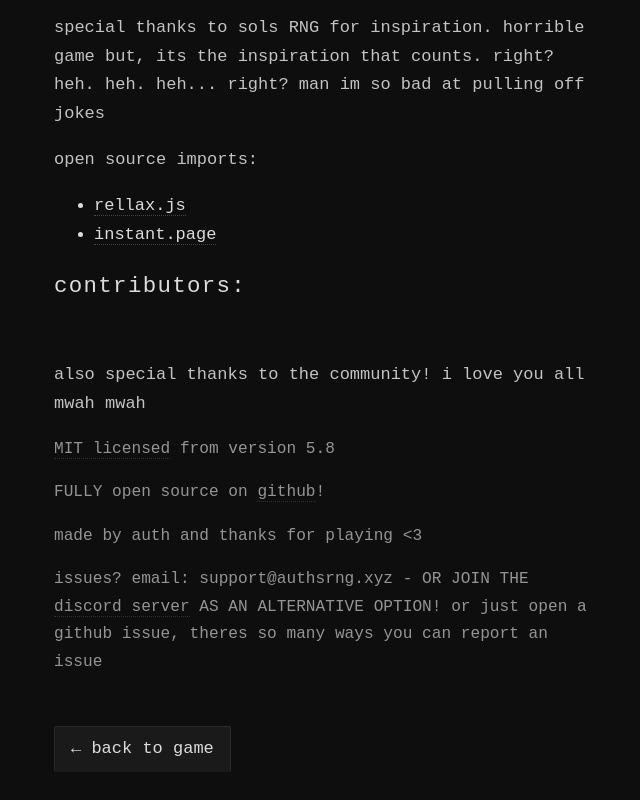
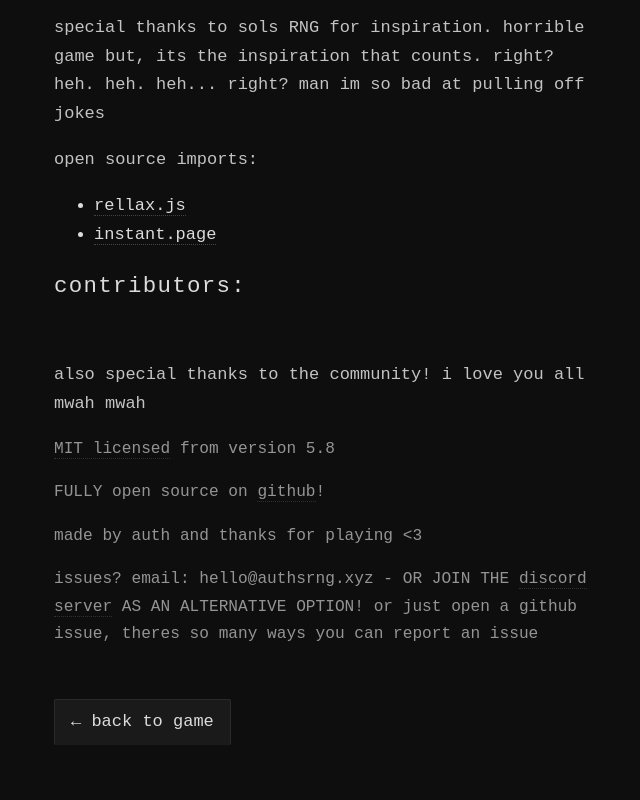
Before and after one commit to auth1ery/auths-RNG, a website: page credits.html in a window 1280 px wide. Shown: the part 466-1266 px from the top of the page, without its empty margins (316-956 px from the left). After the commit the page ends 1239 px from the top, so only its background shows below. Drawn offline with Linux system fonts and the light colour scheme; no server answers.

Commit message:
update email again

```diff
--- a/credits.html
+++ b/credits.html
@@ -171,7 +171,7 @@
     <p class="small"><a href="LICENSE.txt">MIT licensed</a> from version 5.8</p>
     <p class="small">FULLY open source on <a href="https://github.com/auth1ery/auths-RNG">github</a>!</p>
     <p class="small">made by auth and thanks for playing &lt;3</p>
-    <p class="small">issues? email: support@authsrng.xyz - OR JOIN THE <a href="https://discord.gg/mTDw8jJYqX">discord server</a> AS AN ALTERNATIVE OPTION! or just open a github issue, theres so many ways you can report an issue</p>
+    <p class="small">issues? email: hello@authsrng.xyz - OR JOIN THE <a href="https://discord.gg/mTDw8jJYqX">discord server</a> AS AN ALTERNATIVE OPTION! or just open a github issue, theres so many ways you can report an issue</p>
 
     <a href="/" class="back-link">← back to game</a>
   </div>
```
